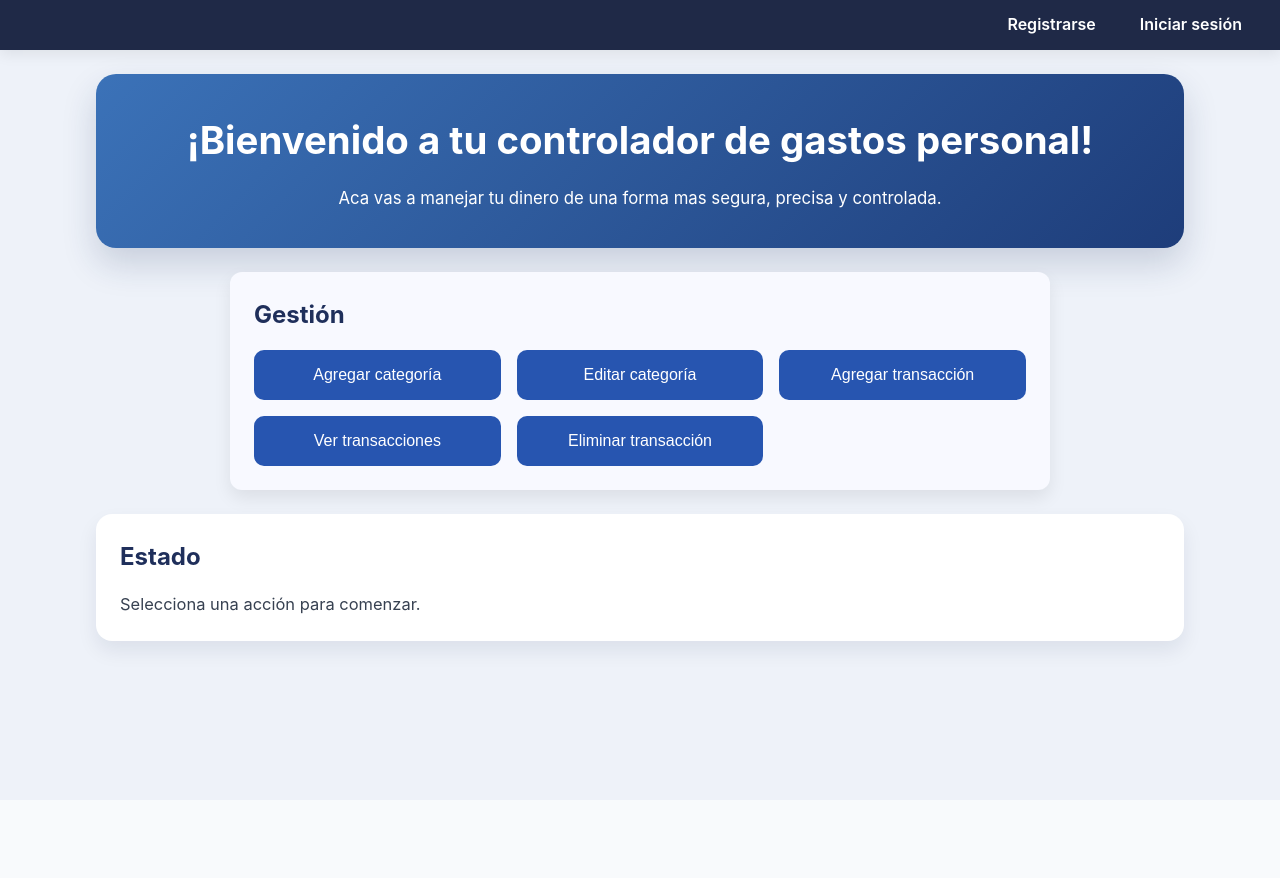
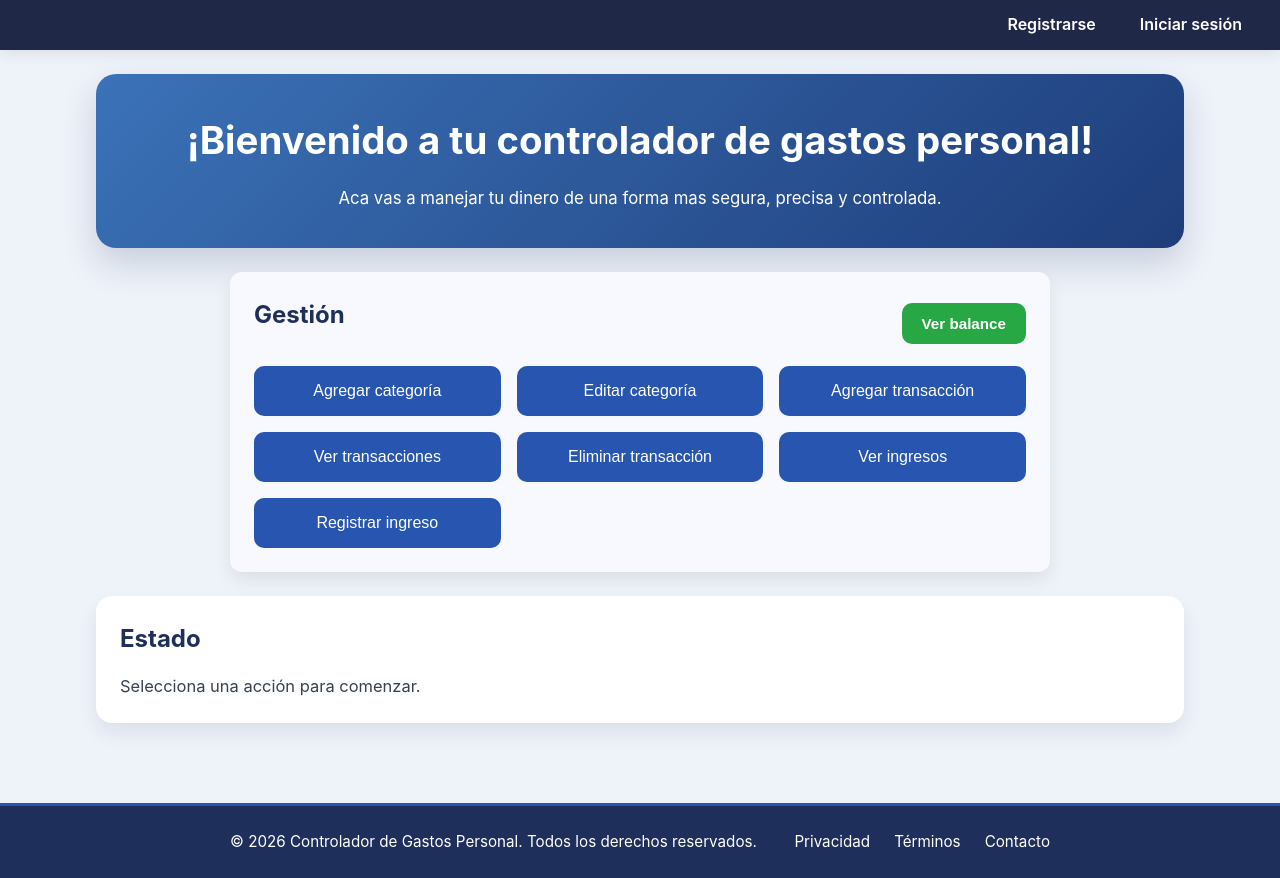
Before and after one commit to BautiCutini/programacion-final, a React (Create React App) app in the folder frontend/: page / in a window 1280 px wide. Before the commit the page ends 800 px from the top, so only its background shows below. Built offline with nearby package versions, Linux system fonts and the light colour scheme.

Commit message:
style: agrego el footer y los botones que olvide

```diff
--- a/frontend/src/App.js
+++ b/frontend/src/App.js
@@ -2,12 +2,15 @@ import React, { useState } from 'react';
 import './App.css';
 import NavBar from './components/NavBar';
 import MainActions from './components/MainActions';
+import Footer from './components/Footer';
 
 function App() {
   const [statusMessage, setStatusMessage] = useState('Selecciona una acción para comenzar.');
 
-
-
+  const handleVerBalance = () => {
+    setStatusMessage('Mostrando balance...');
+    // Aquí iría la lógica para obtener y mostrar el balance
+  };
 
   return (
     <div className="App">
@@ -19,8 +22,7 @@ function App() {
         </section>
 
         <MainActions
-
-
+          VerBalance={handleVerBalance}
         />
 
         <section className="status-panel">
@@ -28,6 +30,7 @@ function App() {
           <p>{statusMessage}</p>
         </section>
       </main>
+      <Footer />
     </div>
   );
 }
--- /dev/null
+++ b/frontend/src/components/Footer.css
@@ -0,0 +1,50 @@
+.footer {
+  background-color: #1f2f5b;
+  color: white;
+  padding: 24px;
+  margin-top: 40px;
+  border-top: 3px solid #2755b0;
+}
+
+.footer-content {
+  max-width: 820px;
+  margin: 0 auto;
+  display: flex;
+  justify-content: space-between;
+  align-items: center;
+  flex-wrap: wrap;
+  gap: 20px;
+}
+
+.footer-content p {
+  margin: 0;
+  font-size: 0.95rem;
+}
+
+.footer-links {
+  display: flex;
+  gap: 24px;
+}
+
+.footer-links a {
+  color: #fff;
+  text-decoration: none;
+  font-size: 0.95rem;
+  transition: color 0.2s ease;
+}
+
+.footer-links a:hover {
+  color: #b0d4ff;
+}
+
+@media (max-width: 600px) {
+  .footer-content {
+    flex-direction: column;
+    text-align: center;
+  }
+
+  .footer-links {
+    width: 100%;
+    justify-content: center;
+  }
+}
--- /dev/null
+++ b/frontend/src/components/Footer.js
@@ -0,0 +1,21 @@
+import React from 'react';
+import './Footer.css';
+
+function Footer() {
+  const currentYear = new Date().getFullYear();
+
+  return (
+    <footer className="footer">
+      <div className="footer-content">
+        <p>&copy; {currentYear} Controlador de Gastos Personal. Todos los derechos reservados.</p>
+        <div className="footer-links">
+          <a href="#privacy">Privacidad</a>
+          <a href="#terms">Términos</a>
+          <a href="#contact">Contacto</a>
+        </div>
+      </div>
+    </footer>
+  );
+}
+
+export default Footer;
--- a/frontend/src/components/MainActions.css
+++ b/frontend/src/components/MainActions.css
@@ -6,6 +6,18 @@
   max-width: 820px;
   text-align: left;
   box-shadow: 0 8px 18px rgba(0, 0, 0, 0.08);
+}
+
+.actions-header {
+  display: flex;
+  justify-content: space-between;
+  align-items: center;
+  margin-bottom: 16px;
+}
+
+.actions-header h2 {
+  margin: 0;
+  color: #1f2f5b;
 }
 
 .main-actions h2 {
@@ -33,3 +45,20 @@
 .action-button:hover {
   background-color: #163f8c;
 }
+
+.balance-button {
+  background-color: #28a745;
+  color: white;
+  border: none;
+  border-radius: 10px;
+  padding: 12px 20px;
+  font-size: 0.95rem;
+  font-weight: 600;
+  cursor: pointer;
+  transition: background-color 0.2s ease;
+  white-space: nowrap;
+}
+
+.balance-button:hover {
+  background-color: #218838;
+}
--- a/frontend/src/components/MainActions.js
+++ b/frontend/src/components/MainActions.js
@@ -1,10 +1,17 @@
 import React from 'react';
 import './MainActions.css';
 
-function MainActions({ AgregarCategoria, EditarCategoria, AgregarTransaccion, VerTransacciones, EliminarTransaccion }) {
+function MainActions({ AgregarCategoria, EditarCategoria, AgregarTransaccion, VerTransacciones, EliminarTransaccion, Veringresos, RegistrarIngreso, VerBalance }) {
   return (
     <section className="main-actions">
-      <h2>Gestión</h2>
+      <div className="actions-header">
+        <h2>Gestión</h2>
+        {VerBalance && (
+          <button type="button" className="balance-button" onClick={VerBalance}>
+            Ver balance
+          </button>
+        )}
+      </div>
       <div className="buttons-grid">
         <button type="button" className="action-button" onClick={AgregarCategoria}>
           Agregar categoría
@@ -21,6 +28,12 @@ function MainActions({ AgregarCategoria, EditarCategoria, AgregarTransaccion, Ve
         <button type="button" className="action-button" onClick={EliminarTransaccion}>
           Eliminar transacción
         </button>
+        <button type = "button" className= "action-button" onClick={Veringresos}>
+          Ver ingresos
+        </button>
+        <button type="button" className="action-button" onClick={RegistrarIngreso}>
+          Registrar ingreso
+        </button>
       </div>
     </section>
   );
```
